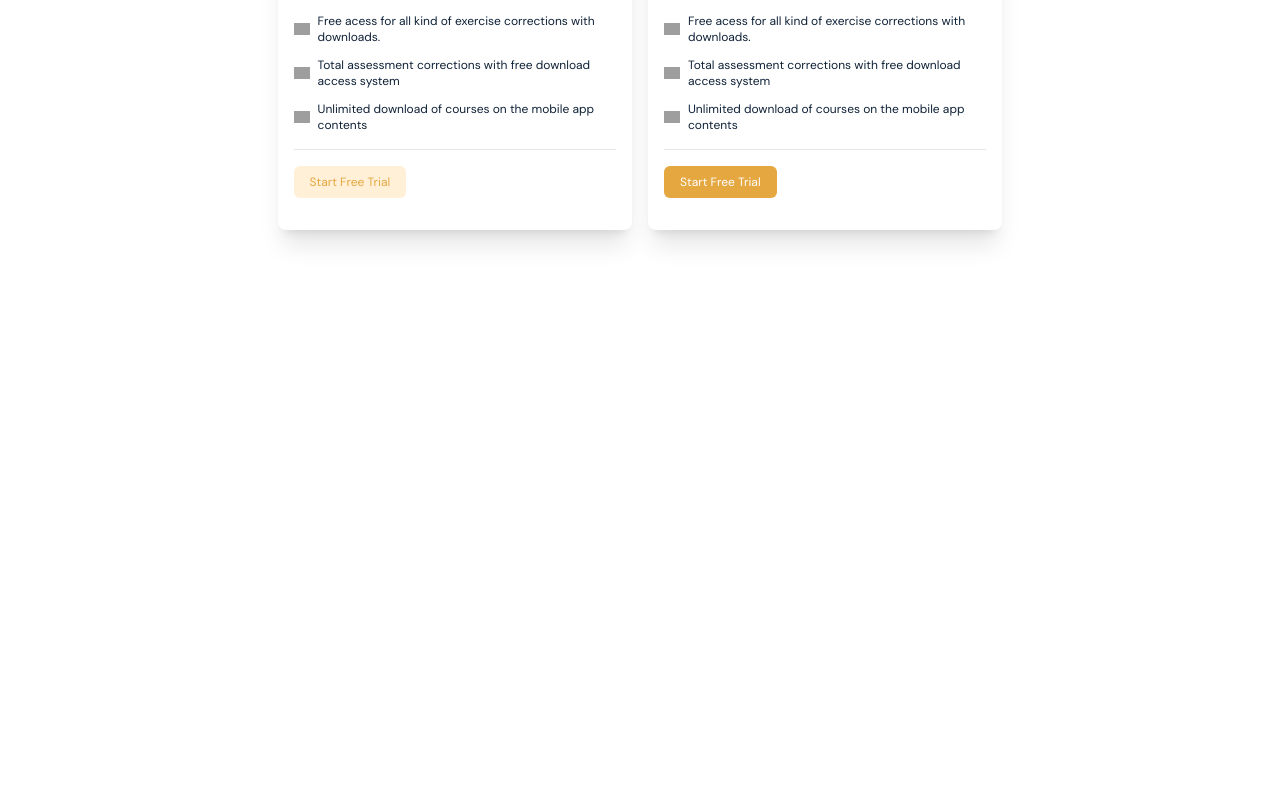
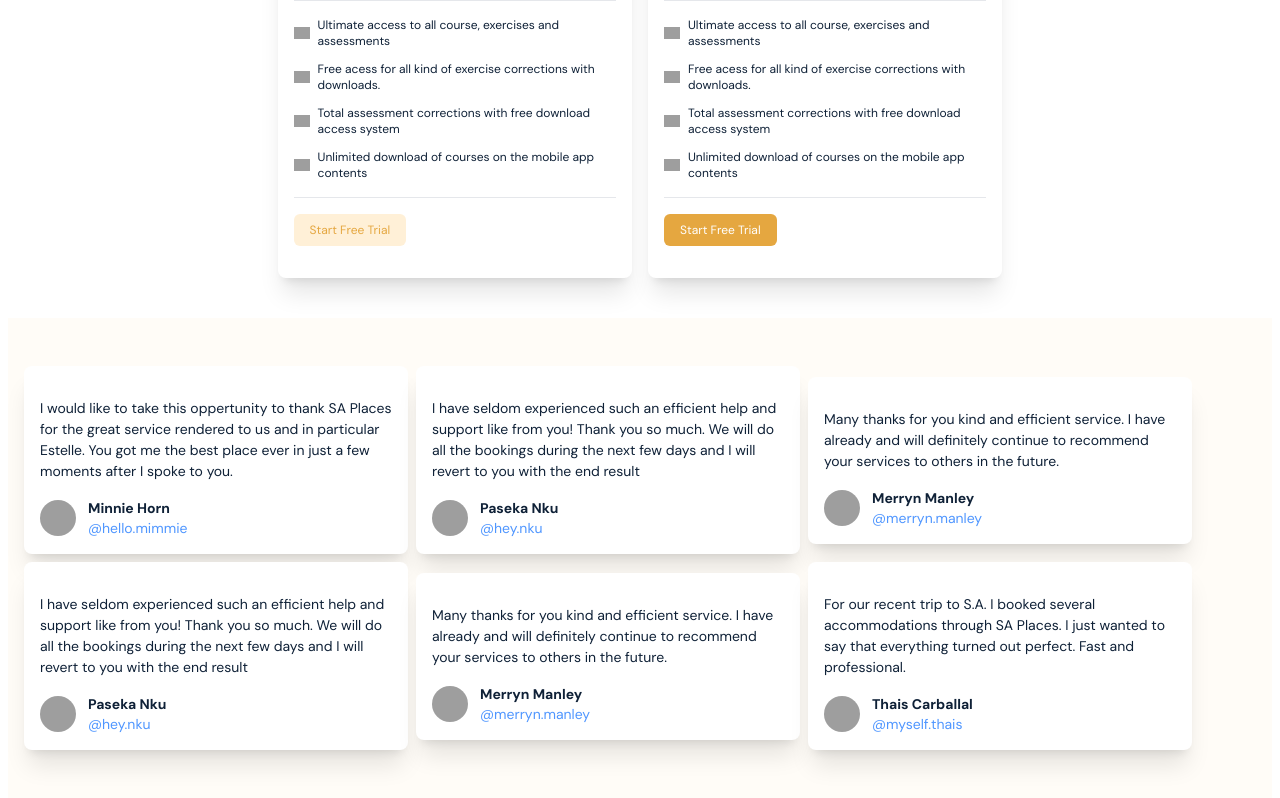
Before and after one commit to benser22/Support-App_Landing, a React (Vite) app: page / in a window 1280 px wide. Shown: the part 3466-4264 px from the top of the page. Before the commit the page ends 3776 px from the top, so only its background shows below. Built offline with nearby package versions, Linux system fonts and the light colour scheme; grey boxes are pictures that could not be loaded.

Commit message:
Feat(section): testimonials section was created

```diff
--- a/package.json
+++ b/package.json
@@ -13,6 +13,7 @@
     "react": "^18.2.0",
     "react-dom": "^18.2.0",
     "react-icons": "^5.1.0",
+    "react-responsive": "^10.0.0",
     "react-scroll": "^1.9.0"
   },
   "devDependencies": {
--- a/src/App.jsx
+++ b/src/App.jsx
@@ -6,6 +6,7 @@ import About from './components/Sections/About';
 import Features from './components/Sections/Features';
 import Explore from './components/Sections/Explore';
 import Prices from './components/Sections/Prices';
+import Testimonials from './components/Sections/Testimonials';
 
 function App() {
   return (
@@ -18,6 +19,7 @@ function App() {
         <Features />
         <Explore />
         <Prices />
+        <Testimonials />
       </Layout>
     </main>
   );
--- a/src/components/Sections/Prices.jsx
+++ b/src/components/Sections/Prices.jsx
@@ -10,14 +10,14 @@ function Prices() {
 
   return (
     <section id="price">
-      <div className="flex flex-col items-center py-20 text-text-primary">
+      <div className="flex flex-col items-center pt-20 pb-10 text-text-primary">
         <p className="font-bold text-3xl text-center">
           {data['section-price'].title}
         </p>
         <p className="text-md text-[#858B91] mt-4">
           {data['section-price'].subtitle}
         </p>
-        <div className="mt-12 flex items-center justify-center gap-4">
+        <div className="my-12 flex items-center justify-center gap-4">
           <p className="font-semibold">{data['section-price'].option1}</p>
           <input
             type="checkbox"
--- /dev/null
+++ b/src/components/Sections/Testimonials.jsx
@@ -0,0 +1,28 @@
+import data from '../../data.json';
+import Card from '../utils/Card';
+import { useMediaQuery } from 'react-responsive';
+
+export default function Testimonials() {
+  const isMobile = useMediaQuery({ query: '(max-width: 768px)' });
+
+  return (
+    <section id="testimonials">
+      <div className="flex flex-col justify-center items-start py-12 bg-[#FFFCF7] px-4">
+        <div className="flex flex-wrap items-center gap-2">
+          {data['section-testimonials'].clients
+            ?.slice(0, isMobile ? 2 : undefined)
+            .map((client, index) => (
+              <Card
+                key={client.id + index}
+                paragraph={client.paragraph}
+                url={client.image}
+                alt={client.alt}
+                role={client.role}
+                name={client.name}
+              />
+            ))}
+        </div>
+      </div>
+    </section>
+  );
+}
--- /dev/null
+++ b/src/components/utils/Card.jsx
@@ -0,0 +1,19 @@
+function Card({ paragraph, url, alt, name, role }) {
+  return (
+    <div>
+      <div className="md:w-[30vw]">
+        <figure className="flex flex-col items-start justify-center p-4 bg-white rounded-lg shadow-xl text-text-primary">
+          <p className="my-4 text-[14px]">{paragraph}</p>
+          <figcaption className="flex items-center justify-center ">
+            <img className="rounded-full w-9 h-9" src={url} alt={alt} />
+            <div className="text-left ms-3">
+              <p className="text-sm font-bold">{name}</p>
+              <div className="text-sm text-[#4F96FF]">{role}</div>
+            </div>
+          </figcaption>
+        </figure>
+      </div>
+    </div>
+  );
+}
+export default Card;
--- a/src/data.json
+++ b/src/data.json
@@ -43,7 +43,13 @@
             "external": false
           },
           { "id": 2, "text": "Explore", "link": "explore", "external": false },
-          { "id": 3, "text": "Prices", "link": "price", "external": false }
+          { "id": 3, "text": "Prices", "link": "price", "external": false },
+          {
+            "id": 4,
+            "text": "Testimonials",
+            "link": "testimonials",
+            "external": false
+          }
         ],
         "icon": "https://res.cloudinary.com/djzp2k8gd/image/upload/v1715107965/supportApp/icons-mobile/adversite.png",
         "alt": "adversite icon"
@@ -280,33 +286,49 @@
     "clients": [
       {
         "id": 1,
-        "title": "Brooklyn Simmons",
-        "role": "Nursing Assistant",
-        "paragraph": "Odio dictum lacus augue nulla sit integer facilisis massa. Nec et tellus eu amet. Faucibus sit sit massa ullamcorper",
+        "name": "Minnie Horn",
+        "role": "@hello.mimmie",
+        "paragraph": "I would like to take this oppertunity to thank SA Places for the great service rendered to us and in particular Estelle. You got me the best place ever in just a few moments after I spoke to you.",
         "image": "https://res.cloudinary.com/djzp2k8gd/image/upload/v1714210100/ia_landing/testimonials/1.png",
         "alt": "image client"
       },
       {
         "id": 2,
-        "title": "Steve Henderson",
-        "role": "Mathematics Teacher",
-        "paragraph": "Odio dictum lacus augue nulla sit integer facilisis massa. Nec et tellus eu amet. Faucibus sit sit massa ullamcorper",
+        "name": "Paseka Nku",
+        "role": "@hey.nku",
+        "paragraph": "I have seldom experienced such an efficient help and support like from you! Thank you so much. We will do all the bookings during the next few days and I will revert to you with the end result",
         "image": "https://res.cloudinary.com/djzp2k8gd/image/upload/v1714210100/ia_landing/testimonials/3.png",
         "alt": "image client"
       },
       {
         "id": 3,
-        "title": "Lorena Ramos",
-        "role": "Software Engineer",
-        "paragraph": "Odio dictum lacus augue nulla sit integer facilisis massa. Nec et tellus eu amet. Faucibus sit sit massa ullamcorper",
+        "name": "Merryn Manley",
+        "role": "@merryn.manley",
+        "paragraph": "Many thanks for you kind and efficient service. I have already and will definitely continue to recommend your services to others in the future.",
         "image": "https://res.cloudinary.com/djzp2k8gd/image/upload/f_webp,fl_awebp,q_auto/v1714210100/ia_landing/testimonials/2",
         "alt": "image client"
       },
       {
         "id": 4,
-        "title": "Robert Smith",
-        "role": "Executive Chef",
-        "paragraph": "Odio dictum lacus augue nulla sit integer facilisis massa. Nec et tellus eu amet. Faucibus sit sit massa ullamcorper",
+        "name": "Paseka Nku",
+        "role": "@hey.nku",
+        "paragraph": "I have seldom experienced such an efficient help and support like from you! Thank you so much. We will do all the bookings during the next few days and I will revert to you with the end result",
+        "image": "https://res.cloudinary.com/djzp2k8gd/image/upload/v1714210100/ia_landing/testimonials/3.png",
+        "alt": "image client"
+      },
+      {
+        "id": 5,
+        "name": "Merryn Manley",
+        "role": "@merryn.manley",
+        "paragraph": "Many thanks for you kind and efficient service. I have already and will definitely continue to recommend your services to others in the future.",
+        "image": "https://res.cloudinary.com/djzp2k8gd/image/upload/f_webp,fl_awebp,q_auto/v1714210100/ia_landing/testimonials/2",
+        "alt": "image client"
+      },
+      {
+        "id": 6,
+        "name": "Thais Carballal",
+        "role": "@myself.thais",
+        "paragraph": "For our recent trip to S.A. I booked several accommodations through SA Places. I just wanted to say that everything turned out perfect. Fast and professional.",
         "image": "https://res.cloudinary.com/djzp2k8gd/image/upload/v1714210100/ia_landing/testimonials/4.png",
         "alt": "image client"
       }
```
Also changed, not shown: 1 other file (tests, documents, lock files or other folders).
